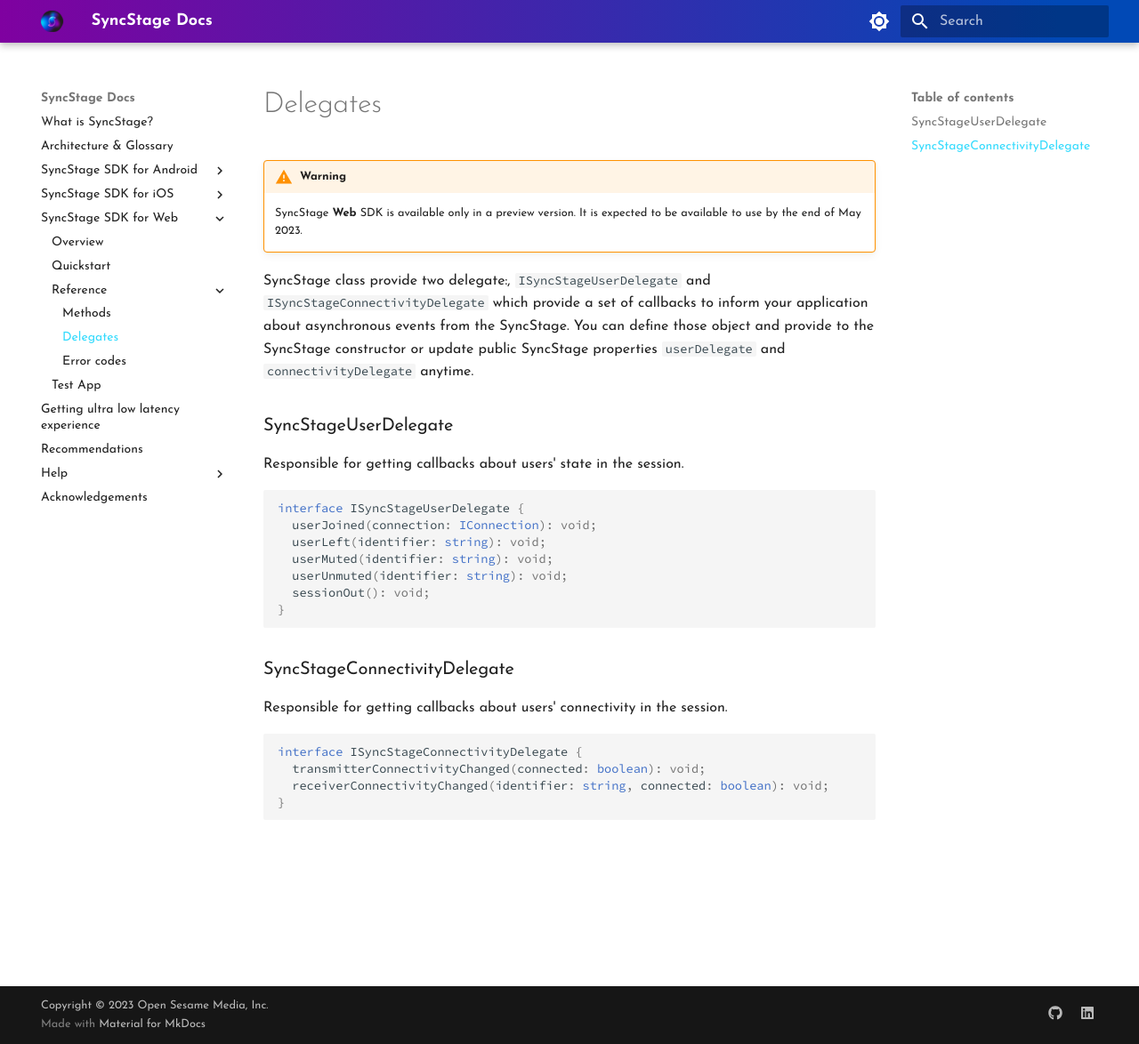
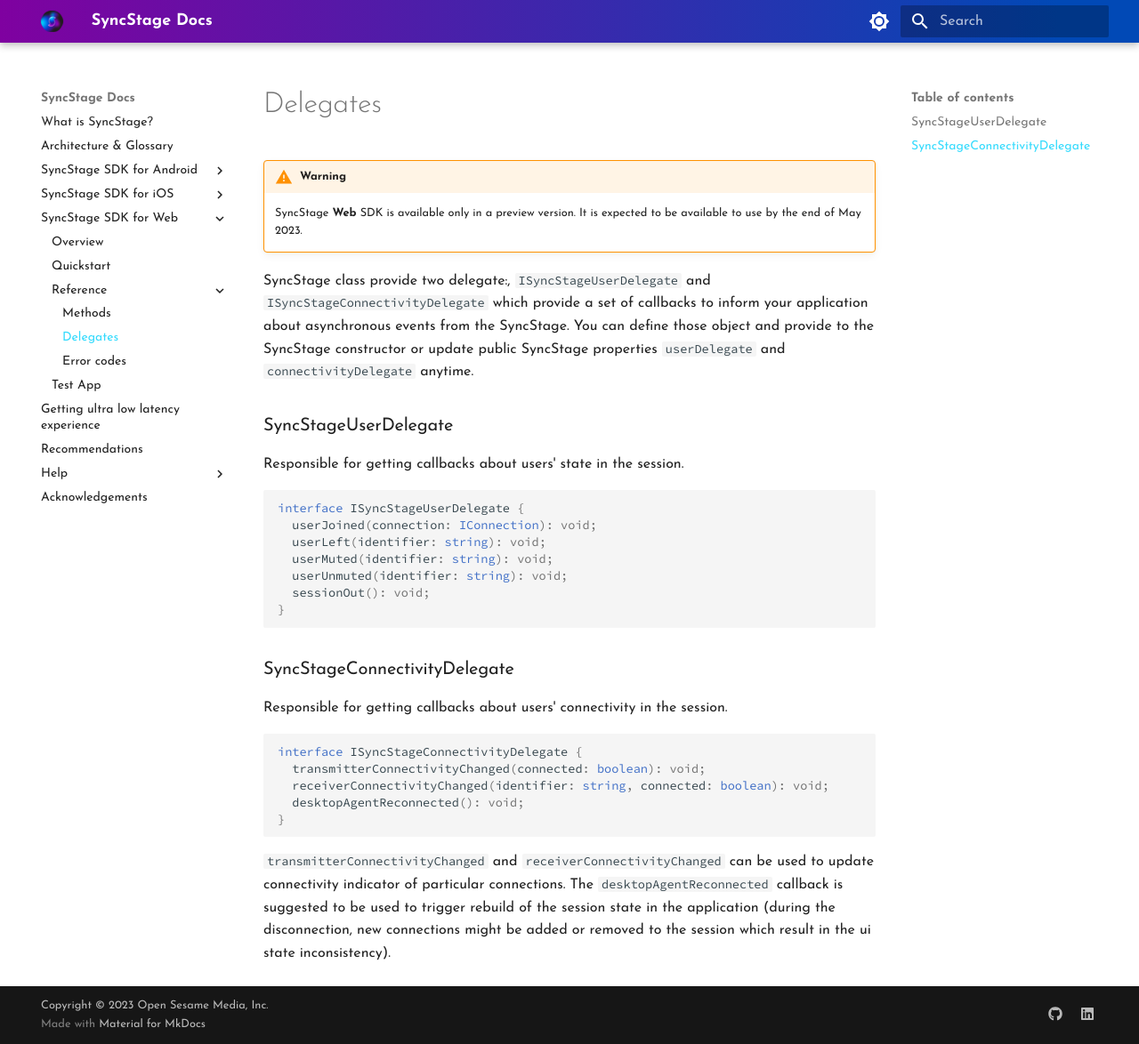
Before and after one commit to opensesamemedia/syncstage-docs, an MkDocs documentation site: the page built from docs/web/sdk-delegates.md, in a window 1280 px wide and 1174 px high. Shown: the whole window at 89% size. Built offline with MkDocs 1.6.1 and Material for MkDocs 9.7.7, drawn with Linux system fonts in a browser that asks for light colours.

Commit message:
delegate update for the new web sdk release

````diff
--- a/docs/web/sdk-delegates.md
+++ b/docs/web/sdk-delegates.md
@@ -25,5 +25,8 @@
 interface ISyncStageConnectivityDelegate {
   transmitterConnectivityChanged(connected: boolean): void;
   receiverConnectivityChanged(identifier: string, connected: boolean): void;
+  desktopAgentReconnected(): void;
 }
 ```
+
+`transmitterConnectivityChanged` and `receiverConnectivityChanged` can be used to update connectivity indicator of particular connections. The `desktopAgentReconnected` callback is suggested to be used to trigger rebuild of the session state in the application (during the disconnection, new connections might be added or removed to the session which result in the ui state inconsistency).
````
